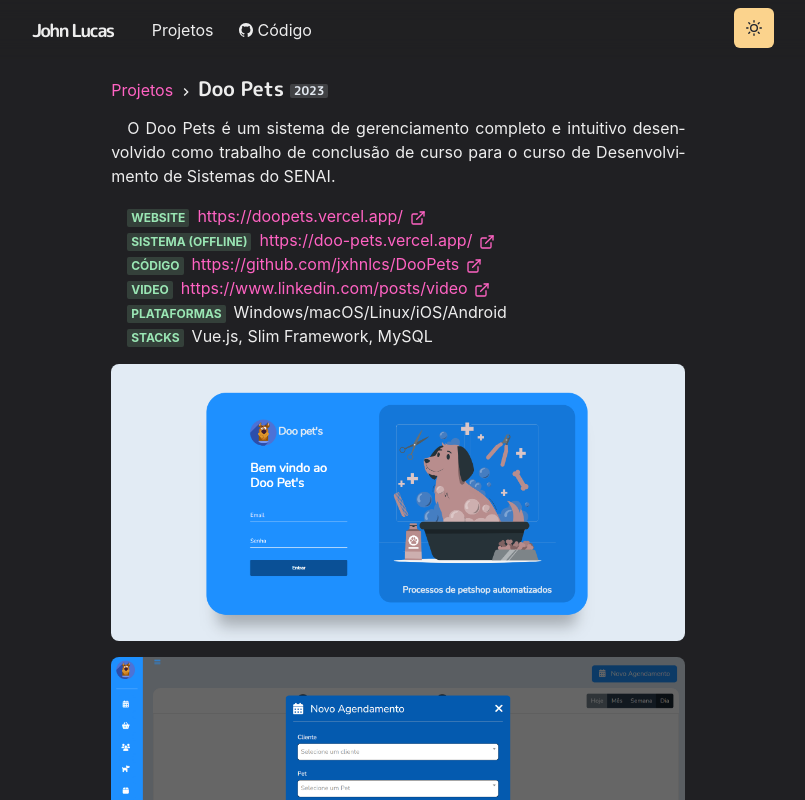
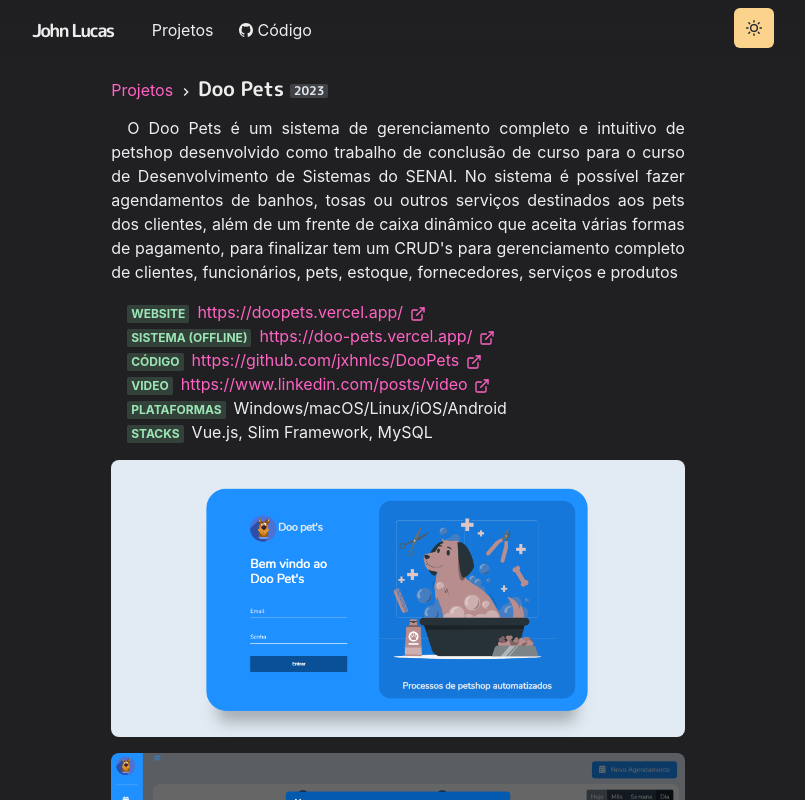
Before and after one commit to jxhnlcs/Portfolio, a Next.js app: page /projetos/doopets in a window 1280 px wide. Shown: the top 800 px of the page, without its empty margins (242-1047 px from the left). Built offline with nearby package versions, Linux system fonts and the light colour scheme.

Commit message:
(update): texts of works

```diff
--- a/pages/projetos/acougue.js
+++ b/pages/projetos/acougue.js
@@ -15,7 +15,7 @@
         Açougue São Roque <Badge>2023</Badge>
       </Title>
       <P>
-        Na minha curta passagem pelo Grupo São Roque desempenhei um papel fundamental no desenvolvimento da solução da tela de exibição de valores das carnes destinada aos açougues das filiais da São Roque.
+        Na minha curta passagem pelo Grupo São Roque desempenhei um papel fundamental no desenvolvimento da solução da tela de exibição de valores das carnes destinada aos açougues das filiais da São Roque
       </P>
       <List ml={4} my={4}>
         <ListItem>
--- a/pages/projetos/buzzu.js
+++ b/pages/projetos/buzzu.js
@@ -17,7 +17,7 @@
         Buzzu <Badge>2023</Badge>
       </Title>
       <P>
-        O Buzzu é uma ideia que foi pensada para o hackathon cidades inteligentes Feira de Santana realizado pelo SEBRAR. o Buzzu é um Aplicativo de Transporte Público que tem como objetivo ajudar os cidadões da cidade a localizar os ônibus e pontos de ônibus para chegar aos seus destinos e acompanhar as viagens
+        O Buzzu é uma ideia que foi pensada para o hackathon cidades inteligentes Feira de Santana realizado pelo SEBRAE. o Buzzu é um Aplicativo de Transporte Público que tem como objetivo ajudar os cidadões da cidade a localizar os ônibus e pontos de ônibus para chegar aos seus destinos e acompanhar as viagens
       </P>
 
       <List ml={4} my={4}>
--- a/pages/projetos/doopets.js
+++ b/pages/projetos/doopets.js
@@ -11,13 +11,13 @@
 import Layout from '../../components/layouts/article'
 
 const Work = () => (
-  <Layout title="DooPets">
+  <Layout title="Doo Pets">
     <Container display={{ md: 'column' }} marginTop={{ md: 5 }}>
       <Title>
         Doo Pets <Badge>2023</Badge>
       </Title>
       <P>
-      O Doo Pets é um sistema de gerenciamento completo e intuitivo desenvolvido como trabalho de conclusão de curso para o curso de Desenvolvimento de Sistemas do SENAI.
+      O Doo Pets é um sistema de gerenciamento completo e intuitivo de petshop desenvolvido como trabalho de conclusão de curso para o curso de Desenvolvimento de Sistemas do SENAI. No sistema é possível fazer agendamentos de banhos, tosas ou outros serviços destinados aos pets dos clientes, além de um frente de caixa dinâmico que aceita várias formas de pagamento, para finalizar tem um CRUD's para gerenciamento completo de clientes, funcionários, pets, estoque, fornecedores, serviços e produtos
       </P>
       <List ml={4} my={4}>
       <ListItem>
--- a/pages/projetos/tecer.js
+++ b/pages/projetos/tecer.js
@@ -14,10 +14,10 @@
   <Layout title="Tecer">
     <Container Container display={{ md: 'column' }} marginTop={{ md: 5 }}>
       <Title>
-        Tecer Gestão <Badge>2023</Badge>
+        Tecer Gestão e Aplicativo <Badge>2023</Badge>
       </Title>
       <P>
-        Esse projeto foi fruto do meu primeiro freelancer desenvolvido para a empresa Tecer, no qual desenvolvi um sistema de gestão de funcionários e clientes e também e um aplicativo de consulta de documentos para os clientes
+        Esse projeto foi fruto do meu primeiro freelancer desenvolvido para a empresa Tecer, no qual desenvolvi um sistema de gestão de funcionários e clientes e também um aplicativo de consulta de documentos para os clientes
       </P>
       <List ml={4} my={4}>
         <ListItem>
```
